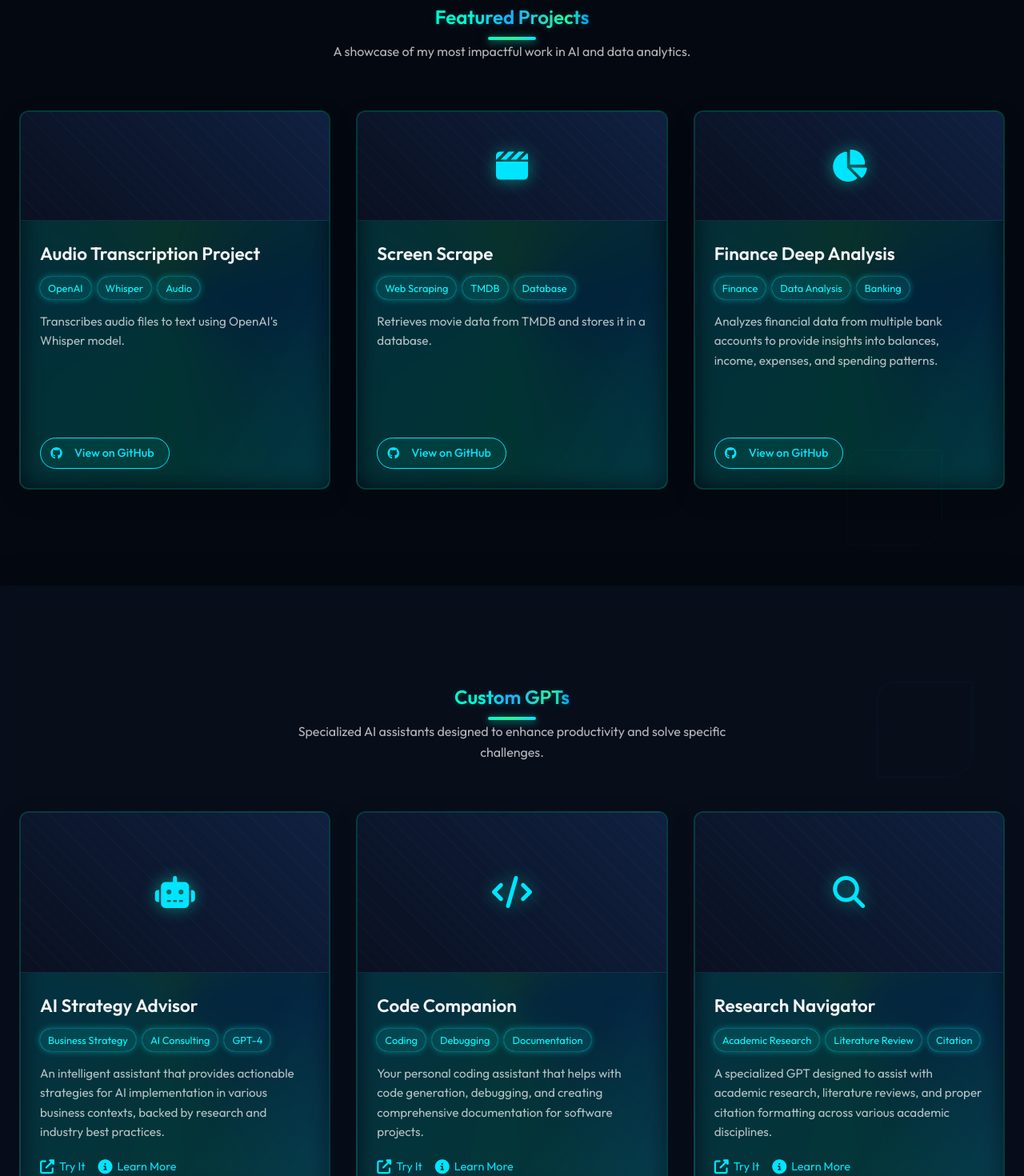
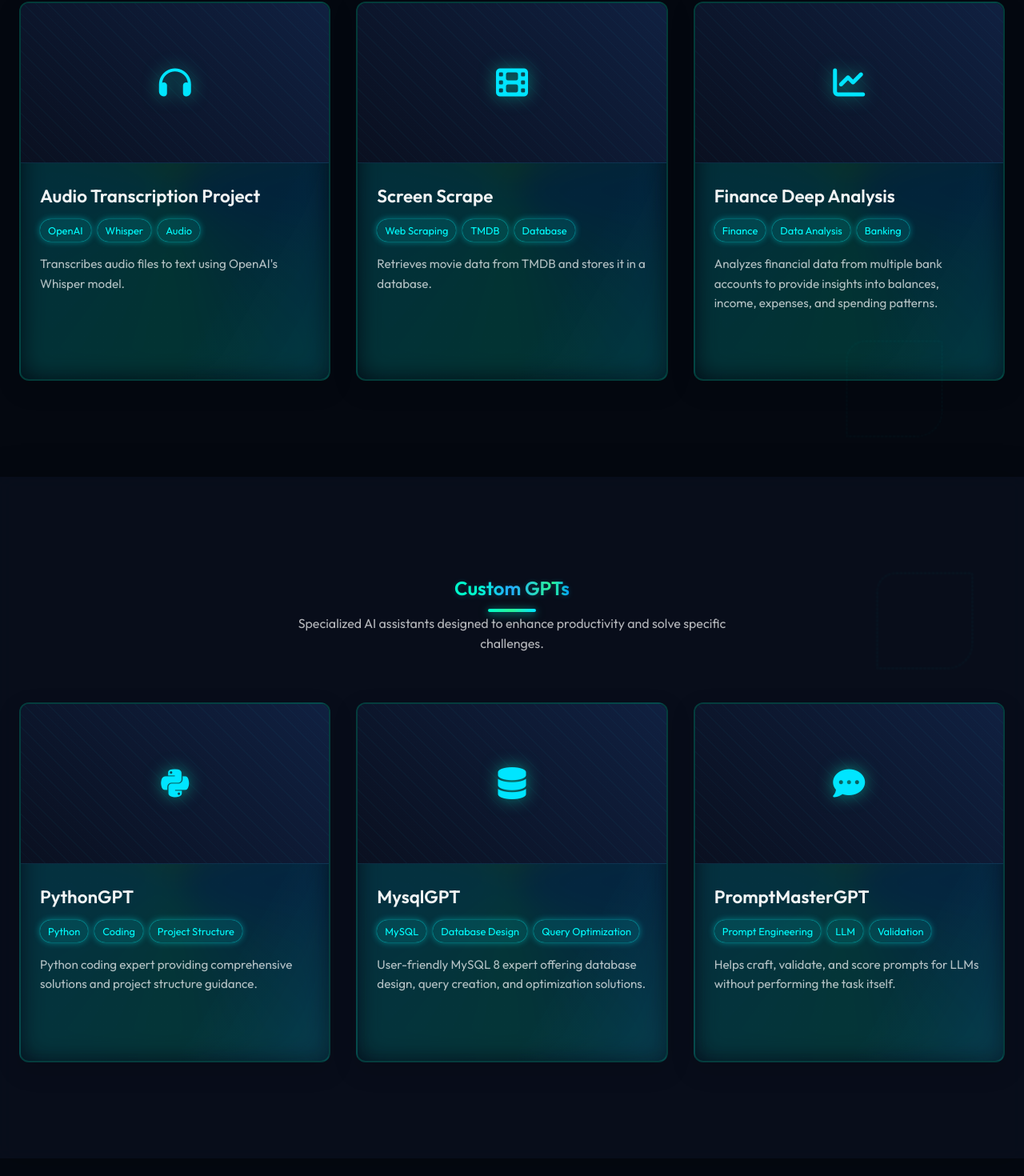
Before and after one commit to lucianoaf8/lucaverse.com, a React (Vite) app: page / in a window 1280 px wide. Shown: the part 2022-3492 px from the top of the page at 80% size. Built offline with nearby package versions, Linux system fonts and the light colour scheme.

Commit message:
Fixes overall layout and spacing of the Projects and Custom GPTs pages

```diff
--- a/index.html
+++ b/index.html
@@ -7,7 +7,7 @@
   <link rel="preconnect" href="https://fonts.googleapis.com">
   <link rel="preconnect" href="https://fonts.gstatic.com" crossorigin>
   <link href="https://fonts.googleapis.com/css2?family=Outfit:wght@300;400;500;600&family=Space+Grotesk:wght@300;400;500;700&display=swap" rel="stylesheet">
-  <link rel="stylesheet" href="https://cdnjs.cloudflare.com/ajax/libs/font-awesome/6.5.0/css/all.min.css" integrity="sha512-1ycn6IcaQQ40/MKB4Imkb9l7Q5hQ8U1X5R1mQK6U6w5E4z5u5+5k5v5d5w5f5g5h5i5j5k5l5m5n5o5p5q5r5s5t5u5v5w5x5y5z==" crossorigin="anonymous" referrerpolicy="no-referrer" />
+  <link rel="stylesheet" href="https://cdnjs.cloudflare.com/ajax/libs/font-awesome/6.5.1/css/all.min.css" integrity="sha512-DTOQO9RWCH3ppGqcWaEA1BIZOC6xxalwEsw9c2QQeAIftl+Vegovlnee1c9QX4TctnWMn13TZye+giMm8e2LwA==" crossorigin="anonymous" referrerpolicy="no-referrer" />
   <!-- Direct background styles to ensure visibility -->
   <link rel="stylesheet" href="/background.css">
   <style>
--- a/src/components/About/About.jsx
+++ b/src/components/About/About.jsx
@@ -49,9 +49,6 @@
               <div className={styles.skillsGrid}>
                 {skills.map((skill, index) => (
                   <div className={styles.skillItem} key={index}>
-                    <div className={styles.skillIcon}>
-                      <i className={skill.icon}></i>
-                    </div>
                     <div className={styles.skillName}>{skill.name}</div>
                   </div>
                 ))}
--- a/src/components/CustomGPTs/CustomGPTs.jsx
+++ b/src/components/CustomGPTs/CustomGPTs.jsx
@@ -6,35 +6,32 @@
   const gpts = [
     {
       id: 1,
-      title: "AI Strategy Advisor",
-      icon: "fas fa-robot",
-      tags: ["Business Strategy", "AI Consulting", "GPT-4"],
-      description: "An intelligent assistant that provides actionable strategies for AI implementation in various business contexts, backed by research and industry best practices.",
+      title: "PythonGPT",
+      icon: "fab fa-python",
+      tags: ["Python", "Coding", "Project Structure"],
+      description: "Python coding expert providing comprehensive solutions and project structure guidance.",
       links: [
-        { icon: "fas fa-external-link-alt", text: "Try It", url: "#" },
-        { icon: "fas fa-info-circle", text: "Learn More", url: "#" }
+        { icon: "fas fa-external-link-alt", text: "Try It", url: "https://chatgpt.com/g/g-UoHNGZJqK-pythongpt" }
       ]
     },
     {
       id: 2,
-      title: "Code Companion",
-      icon: "fas fa-code",
-      tags: ["Coding", "Debugging", "Documentation"],
-      description: "Your personal coding assistant that helps with code generation, debugging, and creating comprehensive documentation for software projects.",
+      title: "MysqlGPT",
+      icon: "fas fa-database",
+      tags: ["MySQL", "Database Design", "Query Optimization"],
+      description: "User-friendly MySQL 8 expert offering database design, query creation, and optimization solutions.",
       links: [
-        { icon: "fas fa-external-link-alt", text: "Try It", url: "#" },
-        { icon: "fas fa-info-circle", text: "Learn More", url: "#" }
+        { icon: "fas fa-external-link-alt", text: "Try It", url: "https://chatgpt.com/g/g-Vo23uO3jp-mysqlgpt" }
       ]
     },
     {
       id: 3,
-      title: "Research Navigator",
-      icon: "fas fa-search",
-      tags: ["Academic Research", "Literature Review", "Citation"],
-      description: "A specialized GPT designed to assist with academic research, literature reviews, and proper citation formatting across various academic disciplines.",
+      title: "PromptMasterGPT",
+      icon: "fas fa-comment-dots",
+      tags: ["Prompt Engineering", "LLM", "Validation"],
+      description: "Helps craft, validate, and score prompts for LLMs without performing the task itself.",
       links: [
-        { icon: "fas fa-external-link-alt", text: "Try It", url: "#" },
-        { icon: "fas fa-info-circle", text: "Learn More", url: "#" }
+        { icon: "fas fa-external-link-alt", text: "Try It", url: "https://chatgpt.com/g/g-67f2d5956e788191b7a0d944992b82d4-promptmastergpt" }
       ]
     }
   ];
--- a/src/components/CustomGPTs/CustomGPTs.module.css
+++ b/src/components/CustomGPTs/CustomGPTs.module.css
@@ -126,6 +126,9 @@
 .gptContent {
   padding: 24px;
   position: relative;
+  display: flex;
+  flex-direction: column;
+  height: 100%;
 }
 
 .gptTitle {
@@ -160,11 +163,13 @@
   margin-bottom: 20px;
   font-size: 0.95rem;
   color: var(--text-secondary);
+  min-height: 40px; /* Provides minimum space for content */
 }
 
 .gptLinks {
   display: flex;
   gap: 16px;
+  margin-top: auto;
 }
 
 .gptLink {
@@ -174,20 +179,34 @@
   color: var(--primary-cyan);
   text-decoration: none;
   transition: var(--transition-smooth);
+  border: 1.5px solid var(--primary-cyan);
+  border-radius: 30px;
+  padding: 7px 16px 7px 12px;
+  background: rgba(0, 255, 204, 0.06);
+  font-weight: 500;
+  gap: 4px;
 }
 
 .gptLink:hover {
-  color: var(--accent-teal);
+  color: #fff;
+  background: linear-gradient(90deg, #00FFCC 0, #2AF598 100%);
+  border-color: #00FFCC;
+  box-shadow: 0 4px 20px 0 rgba(0,255,204,0.18);
 }
 
 .gptLink i {
+  font-size: 15px;
+  min-width: 15px;
+  min-height: 15px;
+  display: flex;
+  align-items: center;
+  justify-content: center;
   margin-right: 6px;
-  font-size: 18px;
   transition: transform 0.3s ease;
 }
 
 .gptLink:hover i {
-  transform: translateY(-3px);
+  transform: scale(1.15) translateY(-2px);
 }
 
 .hudFragment {
--- a/src/components/CustomGPTs/GPTCard.jsx
+++ b/src/components/CustomGPTs/GPTCard.jsx
@@ -27,7 +27,7 @@
               target="_blank"
               rel="noopener noreferrer"
             >
-              <i className={link.icon}></i> {link.text}
+              <i className={`${link.icon} ${styles.gptLinkIcon}`}></i> {link.text}
             </a>
           ))}
         </div>
--- a/src/components/Projects/ProjectCard.jsx
+++ b/src/components/Projects/ProjectCard.jsx
@@ -5,12 +5,12 @@
   const { title, icon, tags, description, links } = project;
 
   return (
-    <div className={`${styles.projectCard} flex flex-column`}>
+    <div className={styles.projectCard}>
       <div className={styles.projectImageContainer}>
         <div className={styles.projectImagePattern}></div>
         <i className={`${icon} ${styles.projectIcon}`}></i>
       </div>
-      <div className={`${styles.projectContent} flex flex-column`}>
+      <div className={styles.projectContent}>
         <h3 className={styles.projectTitle}>{title}</h3>
         <div className={styles.projectTags}>
           {tags.map((tag, index) => (
@@ -18,7 +18,7 @@
           ))}
         </div>
         <p className={styles.projectDescription}>{description}</p>
-        <div className={`${styles.projectLinks} mt-auto`}>
+        <div className={styles.projectLinks}>
           {links.map((link, index) => (
             <a
               key={index}
@@ -27,7 +27,7 @@
               target="_blank"
               rel="noopener noreferrer"
             >
-              <i className="fab fa-github"></i> {link.text}
+              <i className={`${link.icon} ${styles.projectLinkIcon}`}></i> {link.text || "View Project"}
             </a>
           ))}
         </div>
--- a/src/components/Projects/Projects.jsx
+++ b/src/components/Projects/Projects.jsx
@@ -7,7 +7,7 @@
     {
       id: 1,
       title: 'Audio Transcription Project',
-      icon: 'fas fa-waveform',
+      icon: 'fas fa-headphones',
       tags: ['OpenAI', 'Whisper', 'Audio'],
       description: "Transcribes audio files to text using OpenAI's Whisper model.",
       links: [
@@ -17,7 +17,7 @@
     {
       id: 2,
       title: 'Screen Scrape',
-      icon: 'fas fa-clapperboard',
+      icon: 'fas fa-film',
       tags: ['Web Scraping', 'TMDB', 'Database'],
       description: 'Retrieves movie data from TMDB and stores it in a database.',
       links: [
@@ -27,7 +27,7 @@
     {
       id: 3,
       title: 'Finance Deep Analysis',
-      icon: 'fas fa-chart-pie',
+      icon: 'fas fa-chart-line',
       tags: ['Finance', 'Data Analysis', 'Banking'],
       description: 'Analyzes financial data from multiple bank accounts to provide insights into balances, income, expenses, and spending patterns.',
       links: [
@@ -42,7 +42,7 @@
 
       <div className={styles.container}>
         <div className={styles.sectionHeader}>
-          <h2 className={styles.sectionTitle}>Featured Projects</h2>
+          <h2 className={styles.sectionTitle}>My Projects</h2>
           <p className={styles.sectionSubtitle}>A showcase of my most impactful work in AI and data analytics.</p>
         </div>
 
--- a/src/components/Projects/Projects.module.css
+++ b/src/components/Projects/Projects.module.css
@@ -62,9 +62,6 @@
   backdrop-filter: blur(10px);
   box-shadow: 0 10px 30px rgba(0, 0, 0, 0.15), 0 0 0 transparent;
   position: relative;
-  display: flex;
-  flex-direction: column;
-  height: 100%;
 }
 
 .projectCard::before {
@@ -131,7 +128,6 @@
   position: relative;
   display: flex;
   flex-direction: column;
-  flex: 1 1 auto;
   height: 100%;
 }
 
@@ -167,6 +163,7 @@
   margin-bottom: 20px;
   font-size: 0.95rem;
   color: var(--text-secondary);
+  min-height: 40px; /* Provides minimum space for content */
 }
 
 .projectLinks {
@@ -184,10 +181,10 @@
   transition: var(--transition-smooth);
   border: 1.5px solid var(--primary-cyan);
   border-radius: 30px;
-  padding: 7px 18px 7px 12px;
+  padding: 7px 16px 7px 12px;
   background: rgba(0, 255, 204, 0.06);
   font-weight: 500;
-  gap: 7px;
+  gap: 4px;
 }
 
 .projectLink:hover {
@@ -197,8 +194,7 @@
   box-shadow: 0 4px 20px 0 rgba(0,255,204,0.18);
 }
 
-.projectLink i {
-  margin-right: 8px;
+.projectLinkIcon {
   font-size: 15px;
   min-width: 15px;
   min-height: 15px;
@@ -208,7 +204,7 @@
   transition: transform 0.3s ease;
 }
 
-.projectLink:hover i {
+.projectLink:hover .projectLinkIcon {
   transform: scale(1.15) translateY(-2px);
 }
 
```
